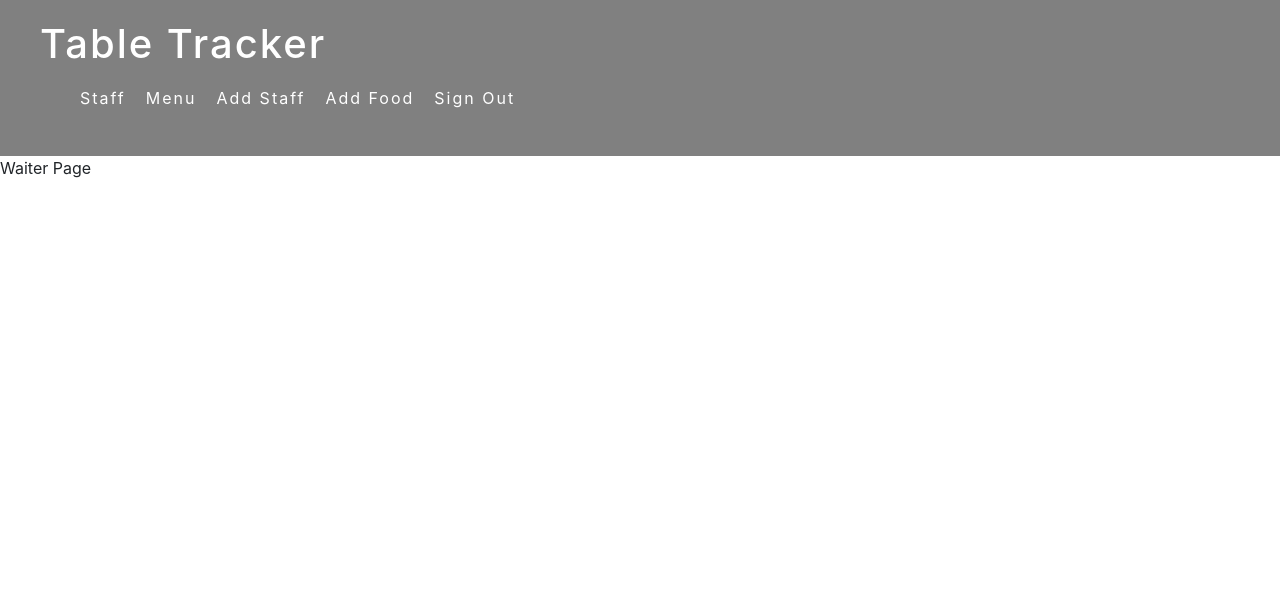
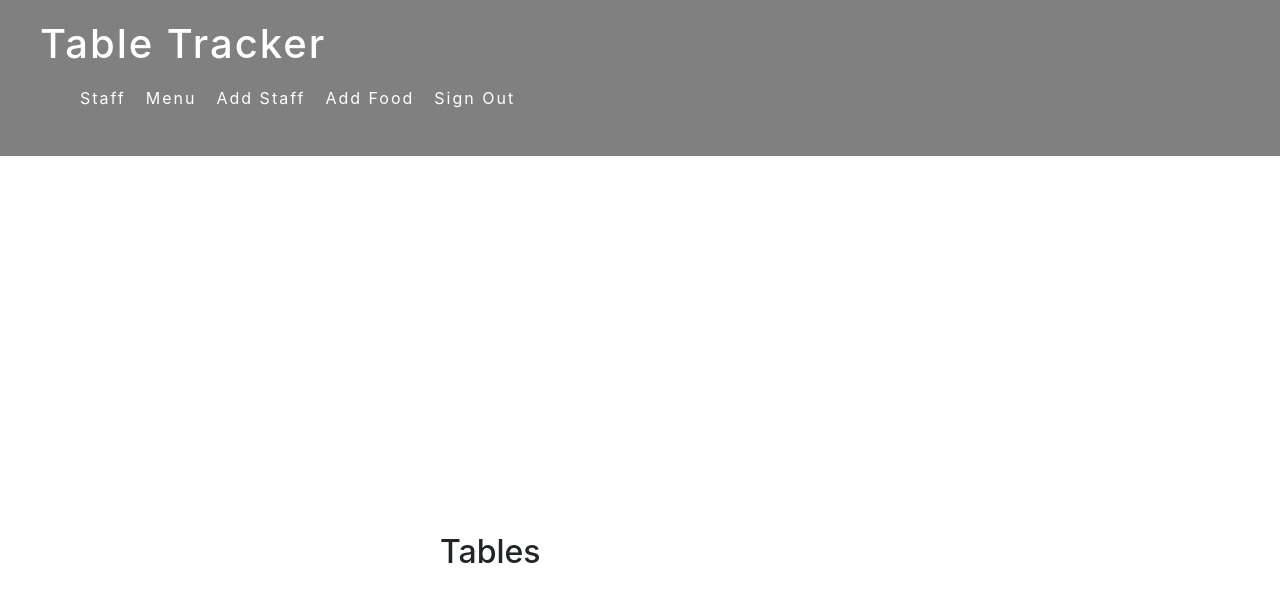
Before and after one commit to usuajiayako/Table-Tracker, a React (Create React App) app: page /waiter in a window 1280 px wide. Shown: the top 602 px of the page. Built offline with nearby package versions, Linux system fonts and the light colour scheme; no server answers.

Commit message:
creates tables component for waiter view

```diff
--- /dev/null
+++ b/src/containers/WaiterPage/Tables.jsx
@@ -0,0 +1,7 @@
+import React from 'react';
+
+function Tables() {
+  return <h2>Tables</h2>;
+}
+
+export default Tables;
--- a/src/containers/WaiterPage/WaiterPage.jsx
+++ b/src/containers/WaiterPage/WaiterPage.jsx
@@ -1,9 +1,25 @@
 import './WaiterPage.css';
-
+import { Container } from 'react-bootstrap';
+import 'bootstrap/dist/css/bootstrap.min.css';
 import React from 'react';
+import { BrowserRouter as Router, Switch, Route } from 'react-router-dom';
+import Tables from './Tables';
 
 const WaiterPage = () => {
-  return <div>Waiter Page</div>;
+  return (
+    <Container
+      className='d-flex align-items-center justify-content-center'
+      style={{ minHeight: '100vh' }}
+    >
+      <div className='w-100' style={{ maxWidth: '400px' }}>
+        <Router>
+          <Switch>
+            <Route exact path='/waiter' component={Tables} />
+          </Switch>
+        </Router>
+      </div>
+    </Container>
+  );
 };
 
 export default WaiterPage;
```
